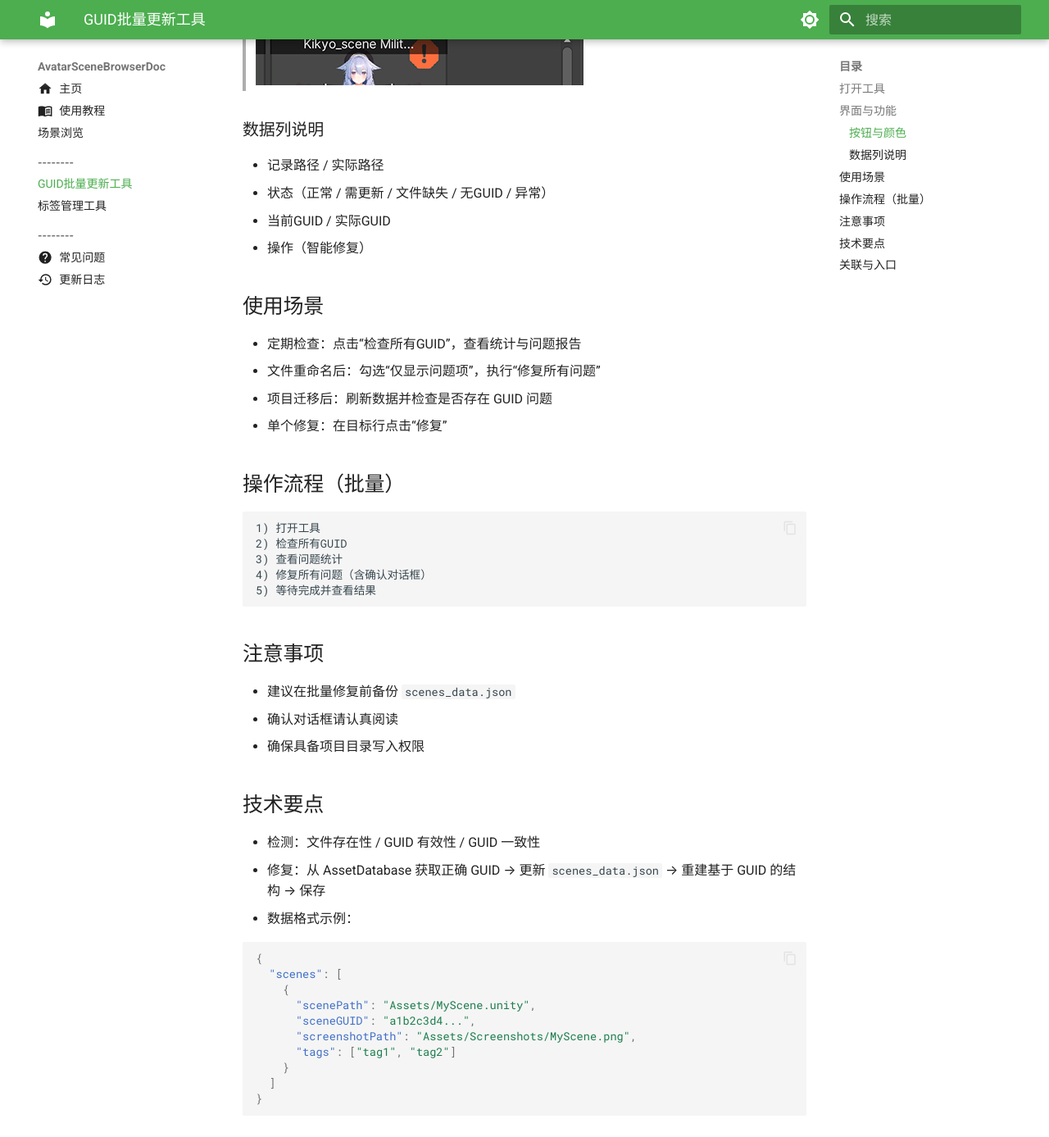
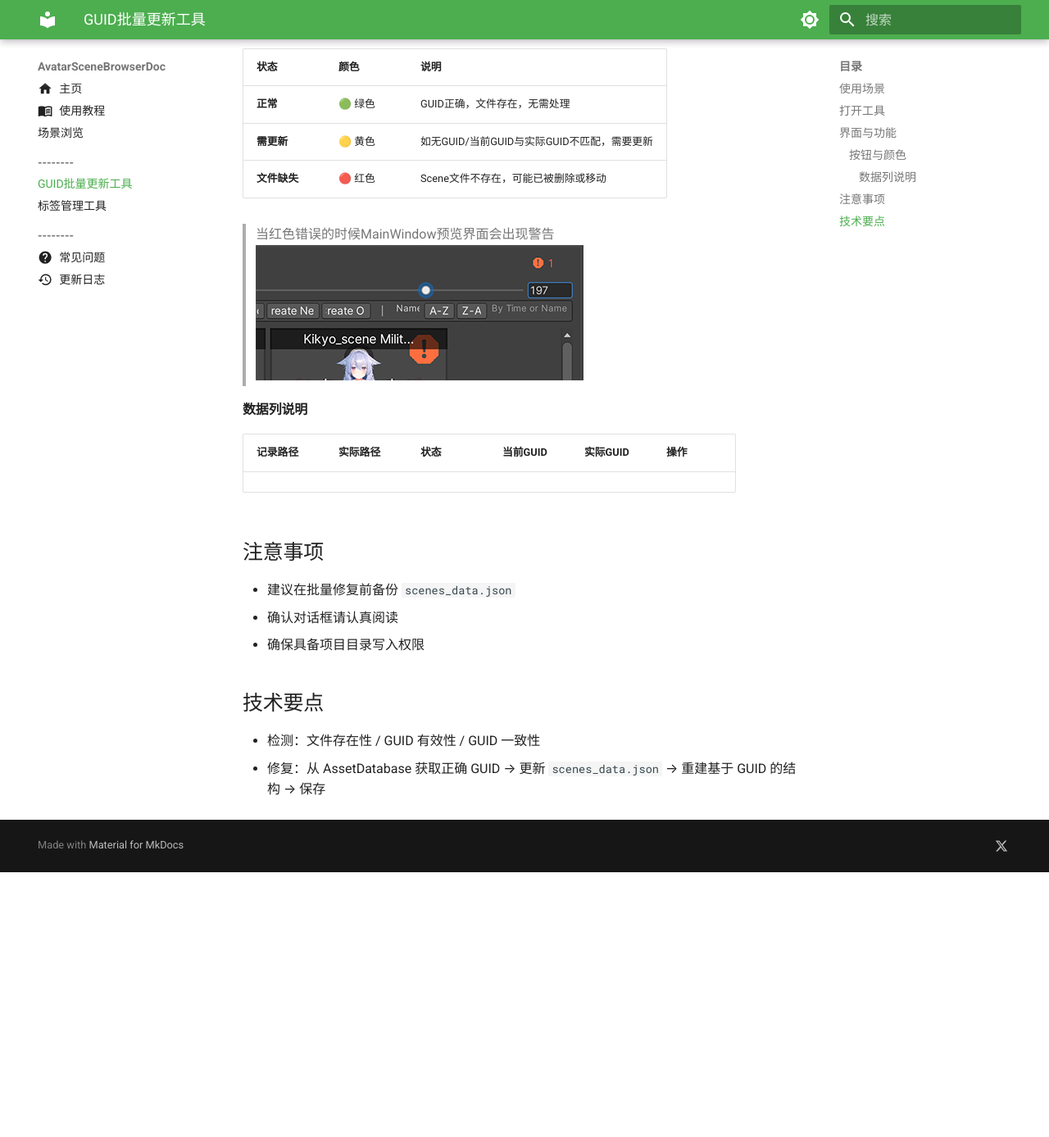
Before and after one commit to Cynth-Mt/AvatarSceneBrowserDoc, an MkDocs documentation site: the page built from docs/guid-batch-update-tool.md, in a window 1280 px wide and 1400 px high, scrolled down 1471 px. Shown: the top 1387 px of the window at 82% size. Built offline with MkDocs 1.6.1 and Material for MkDocs 9.7.7, drawn with Linux system fonts in a browser that asks for light colours; after the commit the page ends 2535 px from its top, so only the background shows below that; some of the changed text lies outside the part shown.

Commit message:
修改文档

````diff
--- a/docs/guid-batch-update-tool.md
+++ b/docs/guid-batch-update-tool.md
@@ -23,41 +36,17 @@
 
 | 状态 | 颜色 | 说明 |
 |------|------|------|
-| **正常** | 绿色 | GUID正确，文件存在，无需处理 |
-| **需更新** | 黄色 | 如无GUID/当前GUID与实际GUID不匹配，需要更新 |
-| **文件缺失** | 红色 | Scene文件不存在，可能已被删除或移动 |
+| **正常** | 🟢 绿色 | GUID正确，文件存在，无需处理 |
+| **需更新** | 🟡 黄色 | 如无GUID/当前GUID与实际GUID不匹配，需要更新 |
+| **文件缺失** | 🔴 红色 | Scene文件不存在，可能已被删除或移动 |
 
 >当红色错误的时候MainWindow预览界面会出现警告
 >![GUID工具](img/GUIDtool3.png)
 
->
->
+#### 数据列说明
 
-
-### 数据列说明
-
-- 记录路径 / 实际路径
-- 状态（正常 / 需更新 / 文件缺失 / 无GUID / 异常）
-- 当前GUID / 实际GUID
-- 操作（智能修复）
-
-
-## 使用场景
-
-- 定期检查：点击“检查所有GUID”，查看统计与问题报告
-- 文件重命名后：勾选“仅显示问题项”，执行“修复所有问题”
-- 项目迁移后：刷新数据并检查是否存在 GUID 问题
-- 单个修复：在目标行点击“修复”
-
-## 操作流程（批量）
-
-```
-1) 打开工具
-2) 检查所有GUID
-3) 查看问题统计
-4) 修复所有问题（含确认对话框）
-5) 等待完成并查看结果
-```
+| 记录路径 | 实际路径 | 状态|当前GUID | 实际GUID | 操作|
+|------|------|------|------|------|------|
 
 ## 注意事项
 
@@ -69,23 +58,3 @@
 
 - 检测：文件存在性 / GUID 有效性 / GUID 一致性
 - 修复：从 AssetDatabase 获取正确 GUID → 更新 `scenes_data.json` → 重建基于 GUID 的结构 → 保存
-- 数据格式示例：
-
-```json
-{
-  "scenes": [
-    {
-      "scenePath": "Assets/MyScene.unity",
-      "sceneGUID": "a1b2c3d4...",
-      "screenshotPath": "Assets/Screenshots/MyScene.png",
-      "tags": ["tag1", "tag2"]
-    }
-  ]
-}
-```
-
-## 关联与入口
-
-- 与主窗口联动：问题修复后可触发刷新
-- 与菜单结构：统一位于 `Tools/CYN-lab/AvatarSceneBrowser/`
-- 与截图设置：问题修复后截图路径也会保持一致性
````
Also changed, not shown: other parts of docs/guid-batch-update-tool.md (+13 -0 lines).
